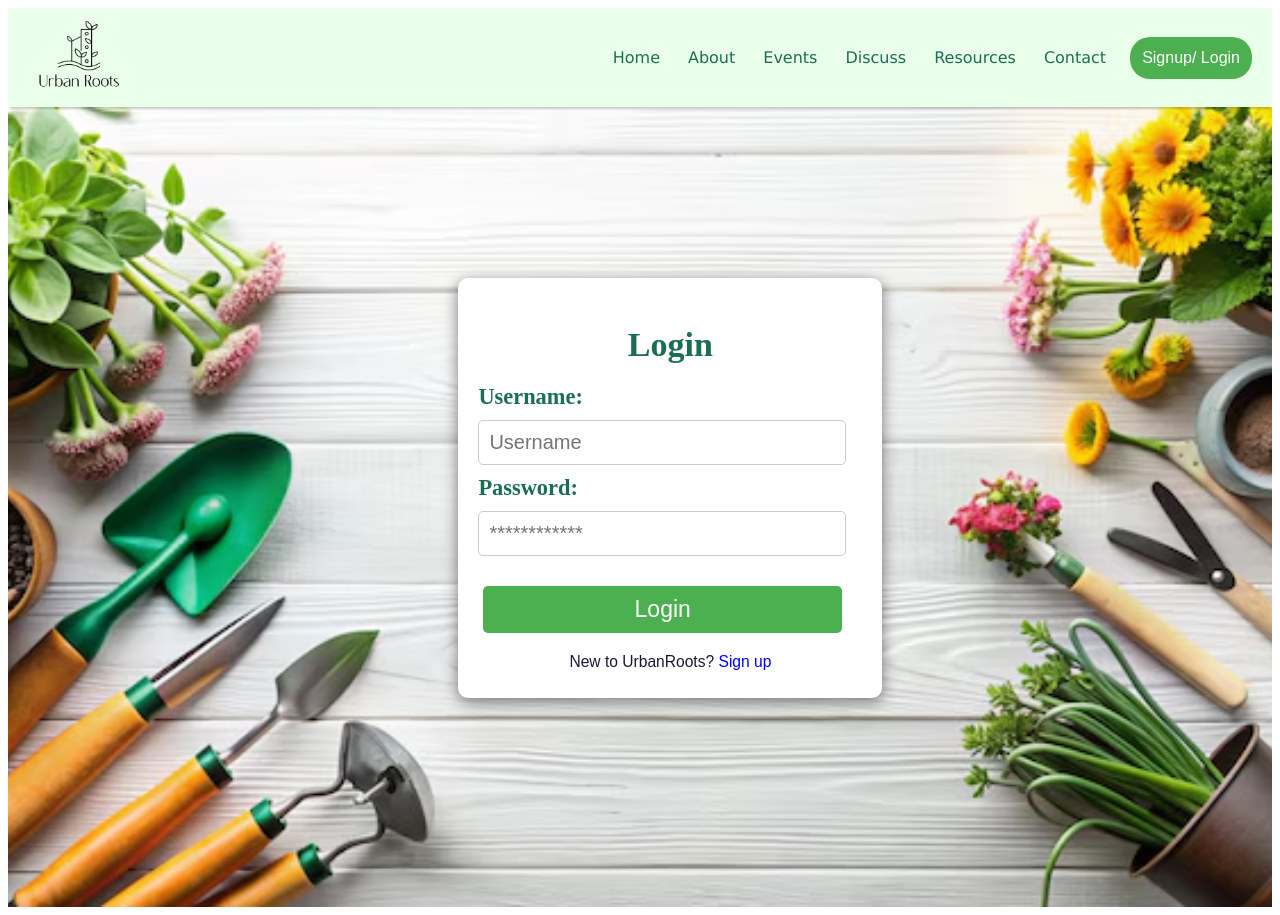
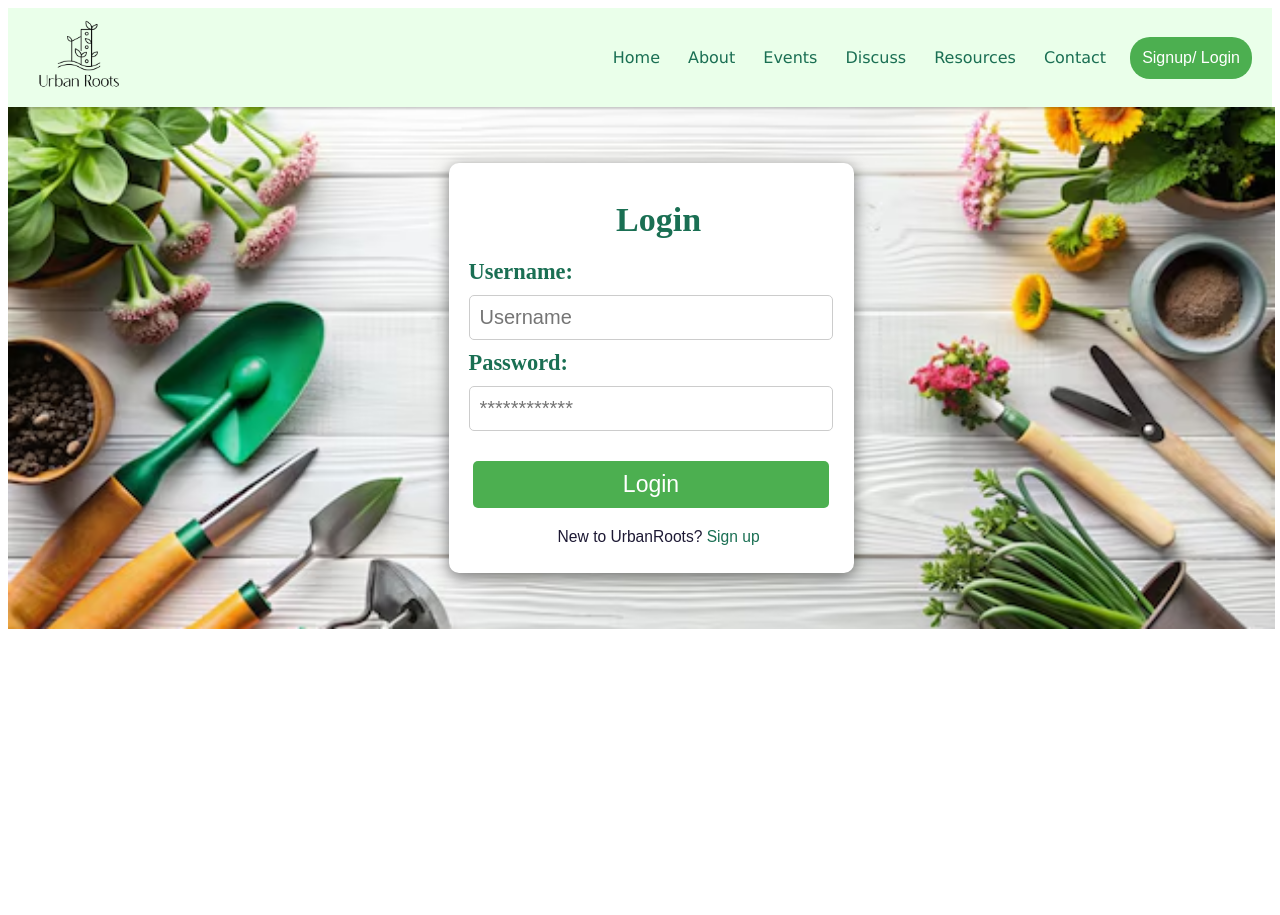
Before and after one commit to Sathwika-Gopala/UrbanRoots, a React (Vite) app in the folder UrbanRootsWeb/: page /login in a window 1280 px wide. After the commit the page ends 800 px from the top, so only its background shows below. Built offline with nearby package versions, Linux system fonts and the light colour scheme.

Commit message:
resolved login page scrolling bug

```diff
--- a/UrbanRootsWeb/src/Components/LoginComponent/login.css
+++ b/UrbanRootsWeb/src/Components/LoginComponent/login.css
@@ -1,31 +1,21 @@
-/* Login.css */
-.full-height-container {
-  display: flex;
-    flex-direction: column;
-    height: 100vh;
-  margin: 0;
-  padding: 0;
-  overflow: hidden;
-}
+
 
 .login-page {
   display: flex;
   justify-content: center;
   align-items: center;
-  height: 100vh; /* Full viewport height */
-  width: 100vw; /* Full viewport width */
+  height: 40.8vw; /* Full viewport height */
+  width: 99vw; /* Full viewport width */
   background-image: url('../../assets/g1.avif'); /* Use your image path */
-  background-size: cover;
-  background-position: center;
-  background-repeat: no-repeat;
-  background-attachment: fixed;
-
-
+  background-size: cover; /* Cover the entire page */
+  background-position: center; /* Center the image */
+  background-repeat: no-repeat; /* Do not repeat the image */
+  position: relative; /* Make it relative to position children properly */
 }
 
 .login-form {
   background-color: #fff;
-  padding: 20px;
+  padding: 10px 5px 20px 20px;
   border-radius: 10px;
   box-shadow: 0 4px 15px rgba(0, 0, 0, 0.5);
   display: flex;
@@ -33,11 +23,10 @@
   justify-content: center;
   align-items: center;
   width: 30%;
-  max-width: 400px; /* Cap width for large screens */
-  height: auto; /* Remove fixed height for flexibility */
-  margin-top: -3%;
-  margin-left: 3.5%;
-
+  max-width: 400px;
+  height: auto;
+  position: relative;
+  margin-left: 1.5%;
 }
 
 
@@ -49,11 +38,11 @@
   }
 
   .login-input-group {
-    width: 100%;
+    width: fit-content;
   }
 
   .login-label {
-    font-size: 1.4rem;
+  font-size: 1.4rem;
   color: #1a6f53;
   margin-bottom: 4%; /* Gap between label and input */
   font-weight: bold;
@@ -86,6 +75,9 @@
     cursor: pointer;
     font-size: 23px;
   }
+  .login-button:hover {
+    background-color: #1a6f53;
+  }
 
   .login-error-message {
     margin-top: 20px;
@@ -117,7 +109,7 @@
   }
 
   .signup-redirect a {
-    color: blue; /* Make the link blue or any color you prefer */
+    color: #1a6f53; /* Make the link blue or any color you prefer */
     text-decoration: none;
   }
 
--- a/UrbanRootsWeb/src/Components/LoginComponent/login.jsx
+++ b/UrbanRootsWeb/src/Components/LoginComponent/login.jsx
@@ -2,7 +2,6 @@ import React, { useState } from 'react';
 import NavBar from "../landingPageComponent/NavBar"; // Import your NavBar
 import { useNavigate, Link } from "react-router-dom";
 import axios from "axios"; // Import axios for API calls
-import sideImage from "../../assets/loginPage2.avif"; // Your image path
 import '@fortawesome/fontawesome-free/css/all.min.css'; // For Font Awesome icons
 
 function Login() {
@@ -50,10 +49,7 @@ function Login() {
 
   return (
     <div>
-      {/* Include NavBar at the top */}
       <NavBar />
-      <div class="full-height-container">
-
 
       <div className="login-page">
 
@@ -76,9 +72,6 @@ function Login() {
                 className="login-input"
                 required
               />
-            </div>
-
-            <div className="login-input-group">
               <label htmlFor="password" className="login-label">Password:</label>
               <input
                 type="password"
@@ -100,7 +93,7 @@ function Login() {
           </form>
 
           {showModal && (
-             <div className="modal">
+            <div className="modal">
              <div className="modal-content animated">
                <span className="close" onClick={() => setShowModal(false)}>&times;</span>
                <div style={{ display: 'flex', alignItems: 'center', flexDirection: 'column' }}>
@@ -115,7 +108,6 @@ function Login() {
           )}
         </div>
       </div>
-      </div>
     </div>
   );
 }
```
